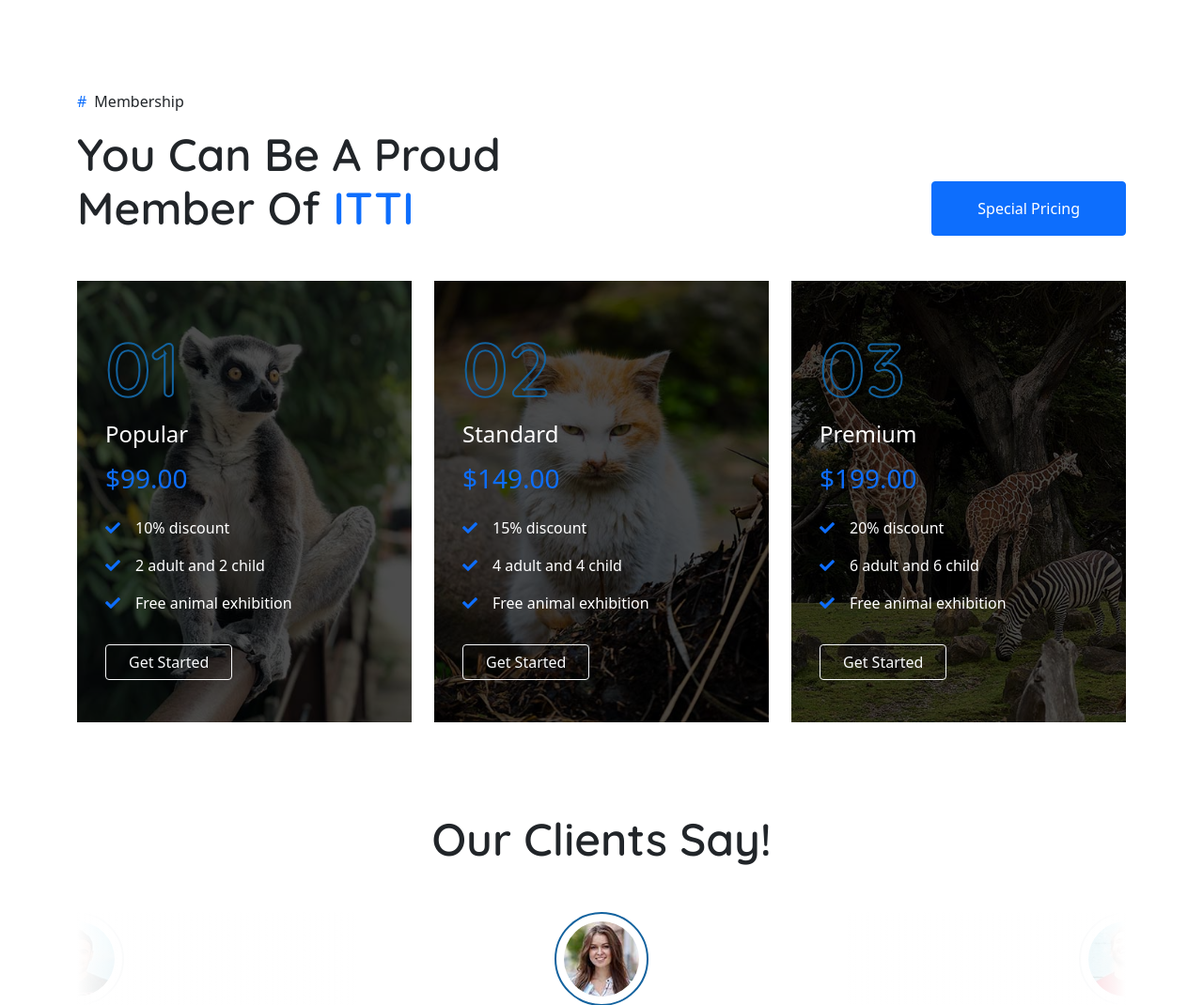
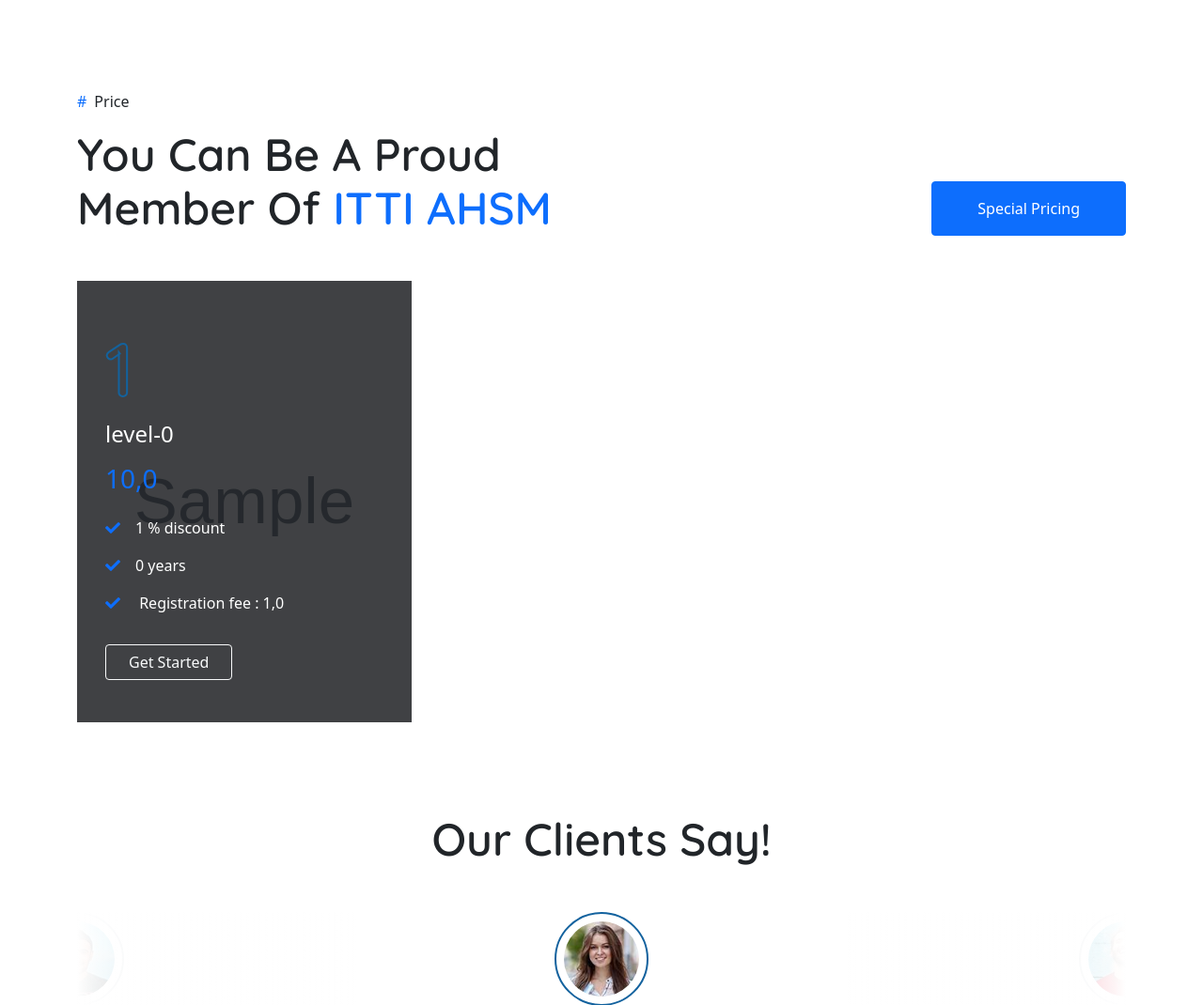
Before and after one commit to DevSuccess/American-HighSchool, a Django app: page / in a window 1280 px wide. Shown: the part 3145-4215 px from the top of the page at 94% size. Run offline with Django 4.2, Linux system fonts and the light colour scheme; tables that the repository leaves empty hold one stand-in row (values such as "Sample post"); grey boxes marked "Sample" are stand-in pictures; some libraries are stand-ins or nearby versions.

Commit message:
Ajout de price

```diff
--- a/app/admin.py
+++ b/app/admin.py
@@ -105,8 +105,8 @@ class VisionModelAdmin(admin.ModelAdmin):
 
 @admin.register(models.Price)
 class PriceModelAdmin(admin.ModelAdmin):
-    list_display = ['academic', 'price', 'registration', 'promotion', 'birth']
-    fields = ['academic', 'price', 'registration', 'promotion', 'birth', 'possibilities']
+    list_display = ['academic', 'price', 'registration', 'admin_photo', 'promotion', 'birth']
+    fields = ['academic', 'price', 'registration', 'image', 'promotion', 'birth']
     readonly_fields = ['created_at', 'updated_at']
 
 
--- a/app/models.py
+++ b/app/models.py
@@ -205,7 +205,7 @@ class Price(BaseModel, ImageModel):
     promotion = models.IntegerField(
         validators=[
             MaxValueValidator(100),
-            MinValueValidator(1)
+            MinValueValidator(0)
         ]
     )
     birth = models.IntegerField(
@@ -215,7 +215,6 @@ class Price(BaseModel, ImageModel):
         ],
         choices=[(i, str(i)) for i in range(72)]
     )
-    possibilities = models.ForeignKey(Possibility, on_delete=models.CASCADE)
 
     def __str__(self):
         return self.academic
--- a/app/templates/home/index.html
+++ b/app/templates/home/index.html
@@ -321,7 +321,7 @@ Home
                 <tr>
                   <td>{{ contact_info.title }}</td>
                   <td>
-                    <p class="mb-2">{{ contact_info.phone }}</p>
+                    <p class="mb-2">{{ contact_info.phone | phone2numeric }}</p>
                     <p class="mb-0">{{ contact_info.email }}</p>
                   </td>
                 </tr>
@@ -342,10 +342,10 @@ Home
           data-wow-delay="0.1s"
         >
           <div class="col-lg-6">
-            <p><span class="text-primary me-2">#</span>Membership</p>
+            <p><span class="text-primary me-2">#</span>Price</p>
             <h1 class="display-5 mb-0">
               You Can Be A Proud Member Of
-              <span class="text-primary">ITTI</span>
+              <span class="text-primary">ITTI AHSM</span>
             </h1>
           </div>
           <div class="col-lg-6 text-lg-end">
@@ -353,57 +353,25 @@ Home
           </div>
         </div>
         <div class="row g-4">
+            {% for price in prices %}
           <div class="col-lg-4 col-md-6 wow fadeInUp" data-wow-delay="0.1s">
             <div class="membership-item position-relative">
-              <img class="img-fluid" src="{% static 'assets/img/animal-lg-1.jpg' %}" alt="" />
-              <h1 class="display-1">01</h1>
-              <h4 class="text-white mb-3">Popular</h4>
-              <h3 class="text-primary mb-4">$99.00</h3>
-              <p><i class="fa fa-check text-primary me-3"></i>10% discount</p>
+              <img class="img-fluid" src="{{ price.image.url }}" alt="" />
+              <h1 class="display-1">{{ forloop.counter }}</h1>
+              <h4 class="text-white mb-3">{{ price.academic }}</h4>
+              <h3 class="text-primary mb-4">{{ price.price }}</h3>
+              <p><i class="fa fa-check text-primary me-3"></i>{{ price.promotion }} % discount</p>
               <p>
-                <i class="fa fa-check text-primary me-3"></i>2 adult and 2 child
+                <i class="fa fa-check text-primary me-3"></i>{{ price.birth }} years
               </p>
-              <p>
-                <i class="fa fa-check text-primary me-3"></i>Free animal
-                exhibition
-              </p>
+                <p>
+                <i class="fa fa-check text-primary me-3"></i>
+                Registration fee : {{ price.registration }}
+                </p>
               <a class="btn btn-outline-light px-4 mt-3" href="">Get Started</a>
             </div>
           </div>
-          <div class="col-lg-4 col-md-6 wow fadeInUp" data-wow-delay="0.3s">
-            <div class="membership-item position-relative">
-              <img class="img-fluid" src="{% static 'assets/img/animal-lg-2.jpg' %}" alt="" />
-              <h1 class="display-1">02</h1>
-              <h4 class="text-white mb-3">Standard</h4>
-              <h3 class="text-primary mb-4">$149.00</h3>
-              <p><i class="fa fa-check text-primary me-3"></i>15% discount</p>
-              <p>
-                <i class="fa fa-check text-primary me-3"></i>4 adult and 4 child
-              </p>
-              <p>
-                <i class="fa fa-check text-primary me-3"></i>Free animal
-                exhibition
-              </p>
-              <a class="btn btn-outline-light px-4 mt-3" href="">Get Started</a>
-            </div>
-          </div>
-          <div class="col-lg-4 col-md-6 wow fadeInUp" data-wow-delay="0.5s">
-            <div class="membership-item position-relative">
-              <img class="img-fluid" src="{% static 'assets/img/animal-lg-3.jpg' %}" alt="" />
-              <h1 class="display-1">03</h1>
-              <h4 class="text-white mb-3">Premium</h4>
-              <h3 class="text-primary mb-4">$199.00</h3>
-              <p><i class="fa fa-check text-primary me-3"></i>20% discount</p>
-              <p>
-                <i class="fa fa-check text-primary me-3"></i>6 adult and 6 child
-              </p>
-              <p>
-                <i class="fa fa-check text-primary me-3"></i>Free animal
-                exhibition
-              </p>
-              <a class="btn btn-outline-light px-4 mt-3" href="">Get Started</a>
-            </div>
-          </div>
+            {% endfor %}
         </div>
       </div>
     </div>
--- a/app/views.py
+++ b/app/views.py
@@ -28,4 +28,6 @@ class HomeView(View):
         hour_lists = models.Hour.objects.all()
         contact_infos = models.ContactInfo.objects.all()
 
+        prices = models.Price.objects.all()
+
         return render(request, 'home/index.html', locals())
```
Also changed, not shown: app/migrations/0016_alter_contactinfo_options_remove_price_possibilities_and_more.py (added), media/image/2dddcb2cb284459bba7a4877c82ec729.jpg (added), media/image/5e31e5c5020642a3944b8d3639b5e8e2.jpg (added), media/image/c53961e03f4c4475969fc8cf1221e3ce.jpg (added), media/image/f6fceda4d65e4ccfa568c609a25e3be5.jpg (added).
